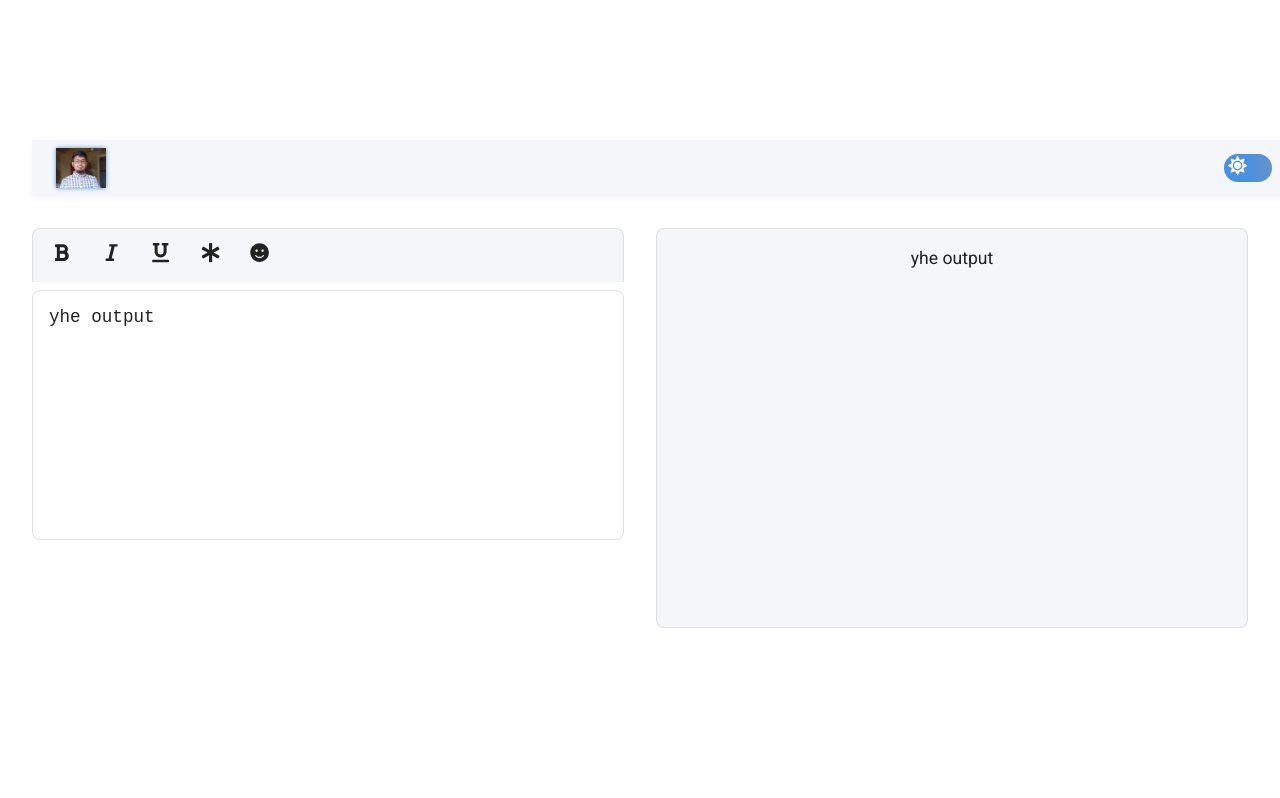
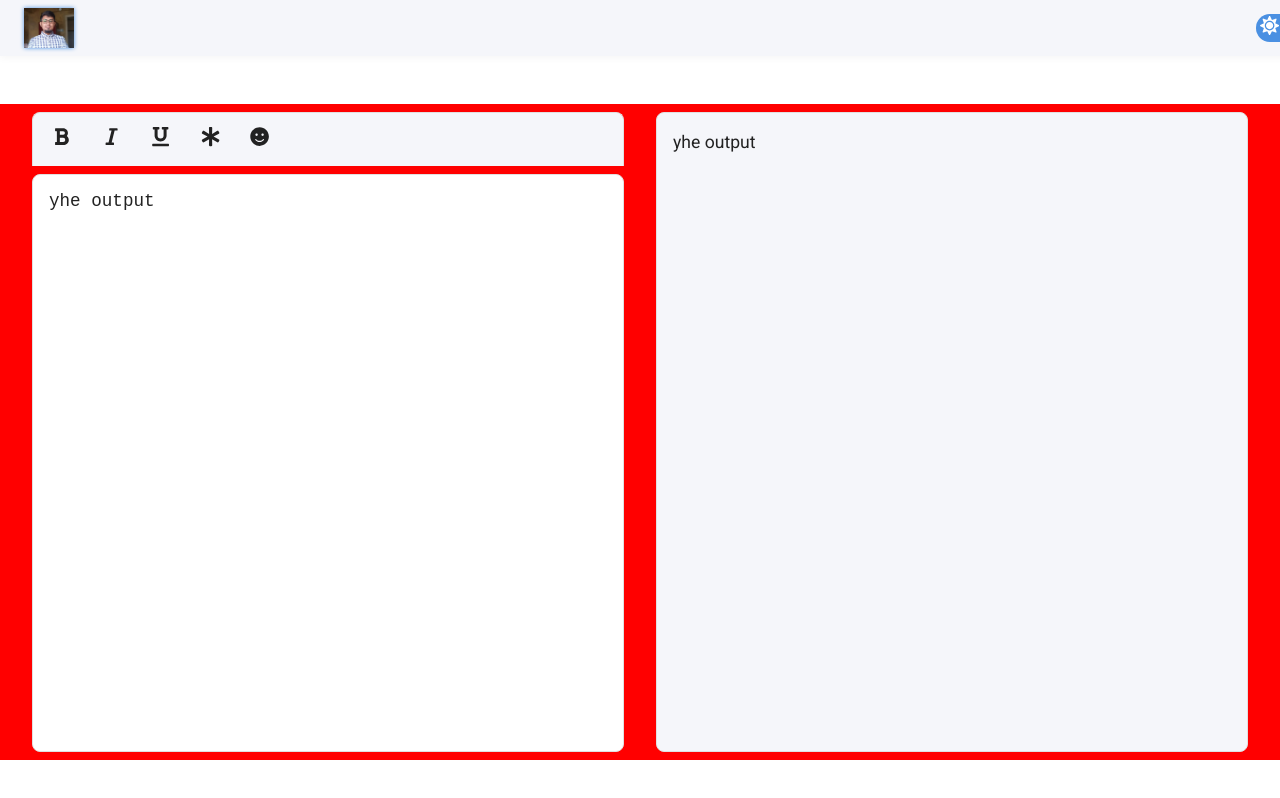
Before and after one commit to muhamadjawad/text-unify-web, a React (Vite) app: page / in a window 1280 px wide. Shown: the top 798 px of the page. Built offline with nearby package versions, Linux system fonts and the light colour scheme.

Commit message:
basic styling fixes

```diff
--- a/src/App.css
+++ b/src/App.css
@@ -1,9 +1,11 @@
 #root {
   /* max-width: 1280px; */
   width: 100%;
-  margin: 0;
-  padding: 2rem;
-  text-align: center;
+  height: 100vh;
+
+  padding: 10vh 0;
+  /* padding: 2rem; */
+  /* text-align: center; */
 }
 
 .logo {
@@ -12,9 +14,11 @@
   will-change: filter;
   transition: filter 300ms;
 }
+
 .logo:hover {
   filter: drop-shadow(0 0 2em #646cffaa);
 }
+
 .logo.react:hover {
   filter: drop-shadow(0 0 2em #61dafbaa);
 }
@@ -23,6 +27,7 @@
   from {
     transform: rotate(0deg);
   }
+
   to {
     transform: rotate(360deg);
   }
--- a/src/App.tsx
+++ b/src/App.tsx
@@ -3,11 +3,18 @@ import './App.css'
 import Navbar from '@/components/Navbar';
 import TextUnify from '@/screens/TextUnify';
 
+const App = () => {
+  const [isDark, setIsDark] = React.useState(false);
 
-const App = () => {
+  React.useEffect(() => {
+    document.body.classList.toggle('dark', isDark);
+    document.body.classList.toggle('light', !isDark);
+  }, [isDark]);
+
   return (
-    <div >
-      <Navbar />
+    <div style={{ backgroundColor: 'red' }} >
+      <Navbar isDark={isDark} onToggleTheme={() => setIsDark((prev) => !prev)} />
+
       <TextUnify />
     </div>
   )
--- a/src/components/Editor.css
+++ b/src/components/Editor.css
@@ -1,15 +1,16 @@
 .editor-wrapper {
-  width: 100%;
   display: flex;
   flex-direction: column;
   gap: 0.5rem;
+  height: 100%;
+  /* Important */
+  width: 100%;
 }
 
 .editor-textarea {
+  flex: 1;
+  /* Take remaining space */
   width: 100%;
-  height: 250px;
-  min-height: 250px;
-  max-height: 350px;
   font-size: 1.1rem;
   padding: 1rem;
   border: 1px solid var(--color-border);
@@ -18,4 +19,8 @@
   color: var(--color-text);
   resize: none;
   box-sizing: border-box;
+
+  /* REMOVE these two — they force over-expansion */
+  /* min-height: 100%; */
+  /* height: 100vh; */
 }
--- a/src/components/Navbar.css
+++ b/src/components/Navbar.css
@@ -3,11 +3,15 @@
   display: flex;
   align-items: center;
   justify-content: space-between;
-  padding: 0.5rem 1.5rem;
+  /* padding-block: 10px;
+  padding-inline: 40px; */
+  padding: 0.5rem 2.5rem 0.5rem 1.5rem;
   background: var(--color-bg-secondary);
-  box-shadow: 0 2px 8px rgba(0,0,0,0.04);
-  position: sticky;
+  box-shadow: 0 2px 8px rgba(0, 0, 0, 0.04);
+  position: fixed;
   top: 0;
+  left: 0;
+  right: 0;
   z-index: 100;
 }
 
@@ -48,7 +52,7 @@
   color: #fff;
   font-size: 1.2rem;
   z-index: 2;
-  transition: transform 0.4s cubic-bezier(.4,2.3,.3,1);
+  transition: transform 0.4s cubic-bezier(.4, 2.3, .3, 1);
 }
 
 .navbar__toggle--dark .navbar__toggle-icon {
@@ -57,9 +61,9 @@
 }
 
 .navbar__toggle-bg {
-  position: absolute;
-  left: 0;
-  top: 0;
+  /* position: absolute; */
+  /* left: 0;
+  top: 0; */
   width: 100%;
   height: 100%;
   border-radius: 16px;
@@ -73,9 +77,11 @@
   .navbar {
     padding: 0.5rem 0.5rem;
   }
+
   .navbar__logo {
     height: 2rem;
   }
+
   .navbar__toggle {
     width: 40px;
     height: 24px;
--- a/src/components/Navbar.tsx
+++ b/src/components/Navbar.tsx
@@ -3,16 +3,19 @@ import logo from '@/assets/images/logo.jpg';
 import ToggleButton from './ToggleButton';
 import './Navbar.css';
 
-const Navbar = () => {
-  // Placeholder for theme state and toggle logic
-  const [isDark, setIsDark] = React.useState(false);
+type NavbarProps = {
+  isDark: boolean;
+  onToggleTheme: () => void;
+};
 
+const Navbar: React.FC<NavbarProps> = ({ isDark, onToggleTheme }) => {
   return (
     <nav className="navbar">
       <div className="navbar__logo-container">
         <img src={logo} alt="Logo" className="navbar__logo" />
       </div>
-      <ToggleButton isDark={isDark} onClick={() => setIsDark((prev) => !prev)} />
+      {/* <p>Toggle</p> */}
+      <ToggleButton isDark={isDark} onClick={onToggleTheme} />
     </nav>
   );
 };
--- a/src/index.css
+++ b/src/index.css
@@ -49,6 +49,15 @@ body {
   min-height: 100vh;
 }
 
+body.dark {
+  background-color: #121212;
+  color: #EEEEEE;
+}
+body.light {
+  background-color: #ffffff;
+  color: #222222;
+}
+
 h1 {
   font-size: 3.2em;
   line-height: 1.1;
--- a/src/screens/TextUnify.css
+++ b/src/screens/TextUnify.css
@@ -1,10 +1,12 @@
 .textunify-container {
   display: flex;
   gap: 2rem;
-  margin: 2rem 0;
+  padding: 0.5rem 2rem;
+  /* margin: 2rem 0 0 0; */
   justify-content: center;
   align-items: flex-start;
   flex-wrap: wrap;
+  margin-top: 1.5rem;
 }
 
 .textunify-input-wrapper,
@@ -13,6 +15,16 @@
   max-width: 50%;
   min-width: 280px;
   box-sizing: border-box;
+  display: flex;
+  flex-direction: column;
+  height: 80vh;
+}
+
+.editor-wrapper,
+.textunify-output {
+  flex: 1;
+  display: flex;
+  flex-direction: column;
 }
 
 .textunify-input {
@@ -47,6 +59,7 @@
     flex-direction: column;
     gap: 1.5rem;
   }
+
   .textunify-input-wrapper,
   .textunify-output-wrapper {
     max-width: 100%;
```
